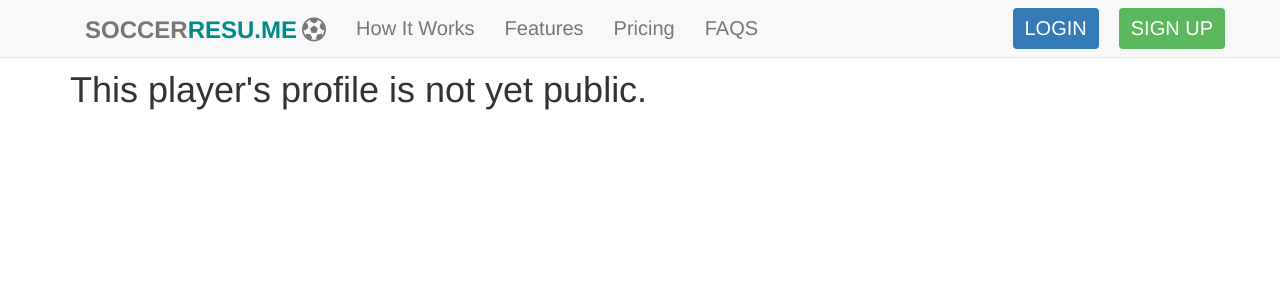
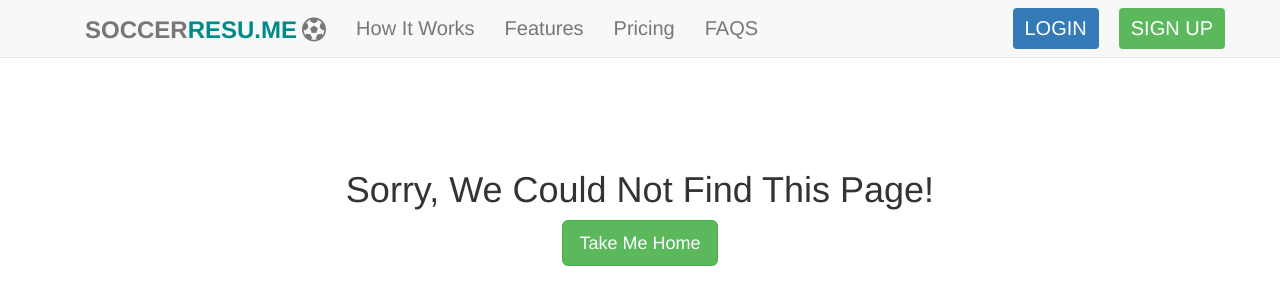
Before and after one commit to colinmac17/soccerresume, a React (Create React App) app in the folder client/: page /1 in a window 1280 px wide. Shown: the top 304 px of the page. Built offline with nearby package versions, Linux system fonts and the light colour scheme; no server answers.

Commit message:
load notfound component for profiles that are not there

```diff
--- a/client/src/components/Login.js
+++ b/client/src/components/Login.js
@@ -30,7 +30,7 @@ class Login extends Component {
         axios.post('api/auth/login', user)
             .then(result => {
                 if(result.data.isAuthenticated) {
-                    window.location.pathname = `/dashboard/`
+                    window.location.pathname = `/dashboard`
                 } else {
                     this.setState({
                         errors: {
--- a/client/src/components/Profile/Profile.js
+++ b/client/src/components/Profile/Profile.js
@@ -4,6 +4,7 @@ import Summary from './Summary';
 import Soccer from './Soccer';
 import PropTypes from 'prop-types'
 import { withRouter } from 'react-router'
+import NotFound from '../NotFound';
 import axios from 'axios';
 
 class Profile extends Component {
@@ -88,10 +89,9 @@ class Profile extends Component {
             )
         }
 
+        {/*if profile is not found return NotFound component*/}
         return (
-            <div className="container margin-top-75">
-                <h1>This player's profile is not yet public.</h1>
-            </div>
+            <NotFound/>
         )
     }
 }
```
